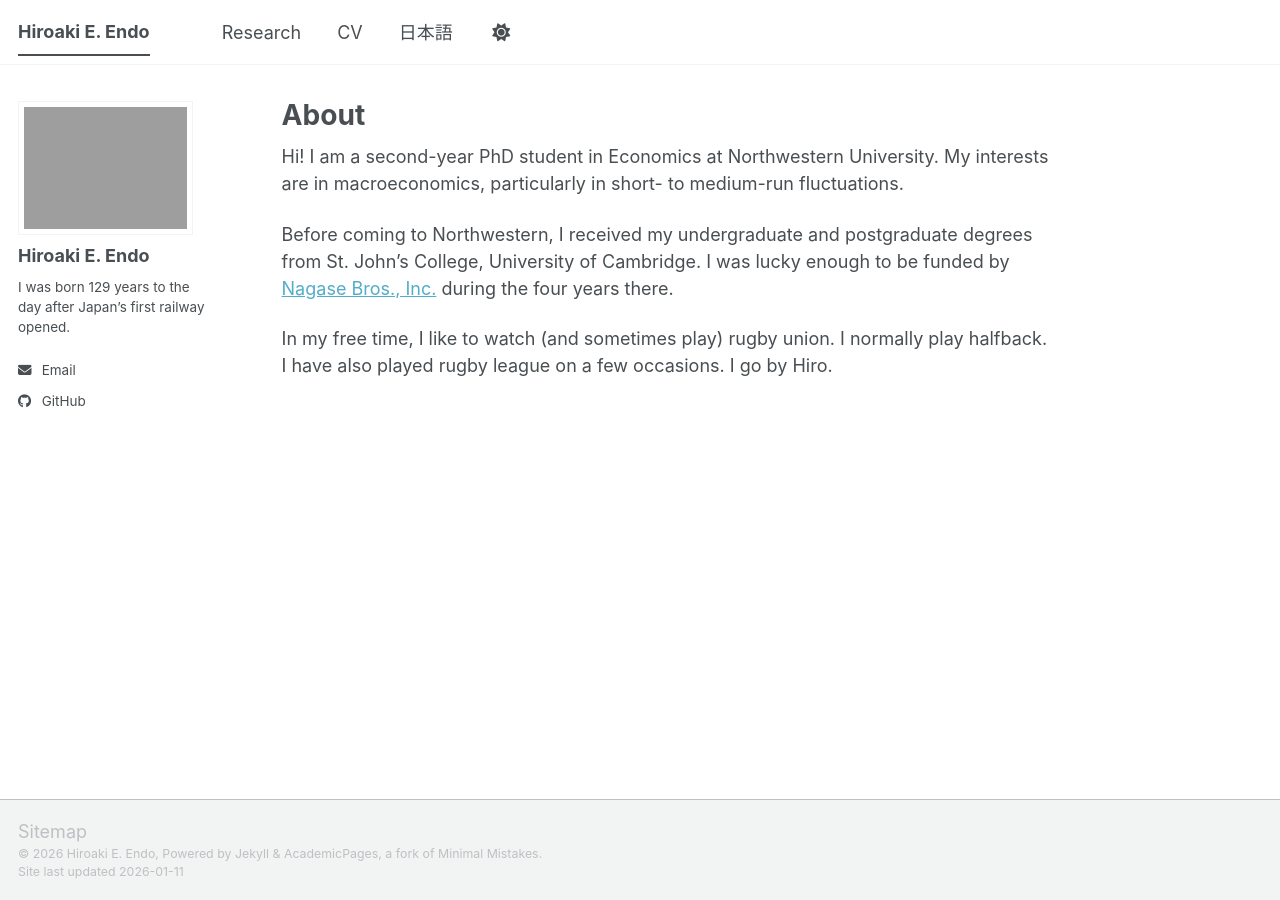
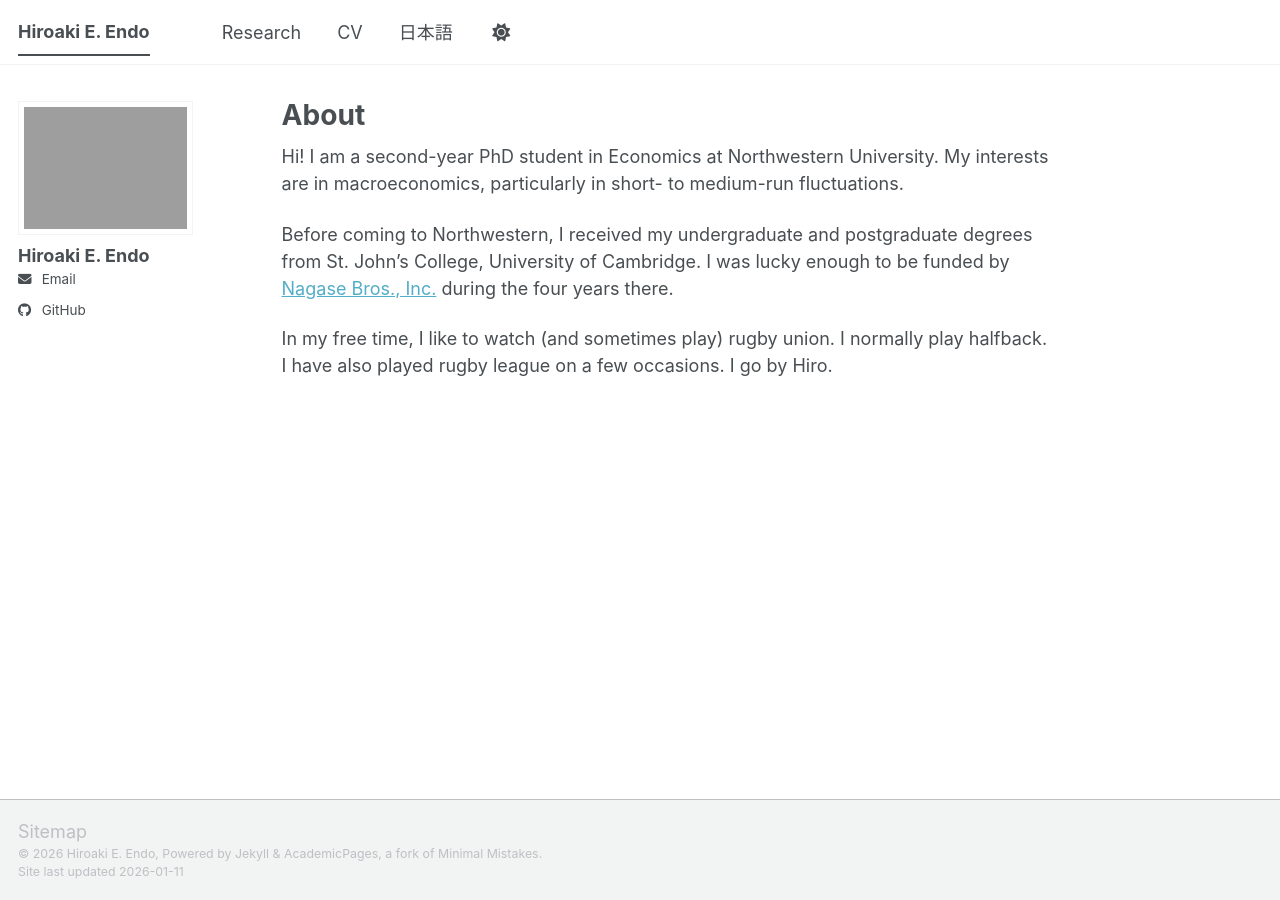
Before and after one commit to hiroendo1014/hiroendo1014.github.io, a Jekyll site: the page built from _pages/about.md, in a window 1280 px wide. Built offline with Jekyll 4.4.1, drawn with Linux system fonts in a browser that asks for light colours; a script bundle is joined from its source files by our own code; library files that are not in the unit come from our copies.

Commit message:
Update _config.yml

```diff
--- a/_config.yml
+++ b/_config.yml
@@ -26,7 +26,7 @@ author:
   avatar           : "profile.png"
   name             : "Hiroaki E. Endo"
   # pronouns         : # example: "she/her"
-  bio              : "I was born 129 years to the day after Japan’s first railway opened."
+  # bio              : "I was born 129 years to the day after Japan’s first railway opened."
   # location         : "Earth"
   # employer         : "Red Brick University"
   uri              : # URL
```
